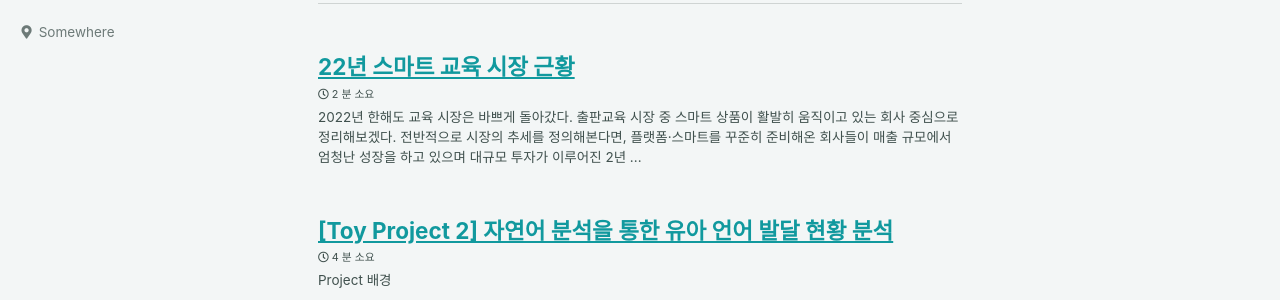
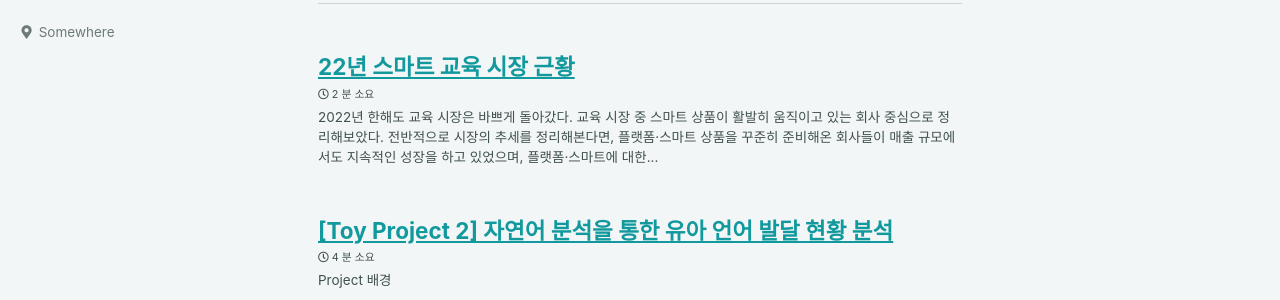
Before and after one commit to color777x/color777x.github.io, a Jekyll site: the page built from index.html, in a window 1280 px wide. Shown: the part 144-444 px from the top of the page. Built offline with Jekyll 4.4.1, drawn with Linux system fonts in a browser that asks for light colours; cached includes are drawn as plain includes; the list of posts is cut into pages by our own code.

Commit message:
2022년 교육시장 이야기 수정2

```diff
--- a/_posts/2022-10-27-EduMarket2.md
+++ b/_posts/2022-10-27-EduMarket2.md
@@ -7,7 +7,7 @@
   - 스마트 교육 시장 동향
 ---
 
-2022년 한해도 교육 시장은 바쁘게 돌아갔다. 출판교육 시장 중 스마트 상품이 활발히 움직이고 있는 회사 중심으로 정리해보겠다. 전반적으로 시장의 추세를 정의해본다면, 플랫폼·스마트를 꾸준히 준비해온 회사들이 매출 규모에서 엄청난 성장을 하고 있으며 대규모 투자가 이루어진 2년 뒤부터는 영업이익도 함께 상승하는 모습을 보였다. 단정지어서 말할 수는 없지만 차세대 트렌드를 준비하고 있지 않고 있는 회사들은 시장 경쟁에서 밀려나는 모습도 관찰되었으나, 이는 일부 회사의 경우이다. 전통적인 출판시장을 고집하는 회사들은 매출 규모에서는 조금씩 줄어들지만 운영을 잘 하여 오히려 영업 이익은 증가하는 모습도 관찰되었다.  데이터 참고는 dart 공시 자료와 기사 자료이다.
+2022년 한해도 교육 시장은 바쁘게 돌아갔다. 교육 시장 중 스마트 상품이 활발히 움직이고 있는 회사 중심으로 정리해보았다. 전반적으로 시장의 추세를 정리해본다면, 플랫폼·스마트 상품을 꾸준히 준비해온 회사들이 매출 규모에서도 지속적인 성장을 하고 있었으며, 플랫폼·스마트에 대한 투자가 이루어진 2년 뒤에는 영업이익도 함께 상승하는 모습을 보였다. 단정지어서 말할 수는 없겠지만 플랫폼·스마트를 준비하고 있지 않고 있는 회사들은 시장 경쟁에서도 밀리는 모습이 관찰되었다. 그러나 전통적인 출판시장을 유지하는 회사들 중에서 운영을 잘 하여 오히려 영업 이익이 증가하는 모습도 관찰되었다.  데이터 참고는 dart 공시 자료와 기사 자료이다.
 
 우선 매출 규모로 보면 교원이 여전히 1등을 달리고 있다. 21년에 교원크리에이티브와 교원에듀가 합병을 했고, 21년 10월 아이캔두를 출시하면서 새로운 디지털 상품에 대한 성장을 기대했다. 그러나 목표대비 실적이 부진하다는 시장 소문과 함께 성장 둔화를 겪고 있는 듯 하다.
 
@@ -23,6 +23,10 @@
 
 그외 유아 디지털 시장의 신성인 단비교육은 출시 3년만인 2020년 흑자 전환을 했고, 2021년 933억의 매출을 달성했으며, 영업이익률 32%라는 경이로운 실적을 만들어 냈다. 다만, 2021년 말까지 가파르게 상승하던 회원 증가세는 2022년 한풀 꺽인 모양새다. 그리고 유아에서 초등으로 넘어가는 회원에 대한 부분은 아직 과제로 남아 있는 듯 하다.
 
+전통적인 교육 출판 시장의 강자인 대교는 20년 이후 22년 상반기까지 적자를 기록하면서 난항을 겪고 있는 모습이다. 구조적으로 매출원가의 비중이 시장에서 가장 높았으며, 20년 부터는 전체 매출도 감소하면서 매출 대비 매출원가가 차지하는 비중과  판관비율이 상승하면서 영업 이익 적자를 기록 중에 있다. 이에 22년 상반기에 단비교육을 인수 추진으로 반전을 꾀하였지만, 실패로 돌아가면서 힘이 빠진 모습이다.
+
+그 외 개념원리, 마더텅, 미래엔, 동아출판사 등은 전통적인 출판시장을 유지하면서 영업이익률 평균 30%를 육박하면서 안정적인 운영을 이어나갔다.
+
 <details><summary>이미지 설명</summary>2022년 교육 출판 매출 및 영업 이익 현황</details>
 
 <img src="/assets/img/post/22.10.27/2022.png" width="1000px" alt="2022년 교육 출판 매출 및 영업 이익 현황">
```
